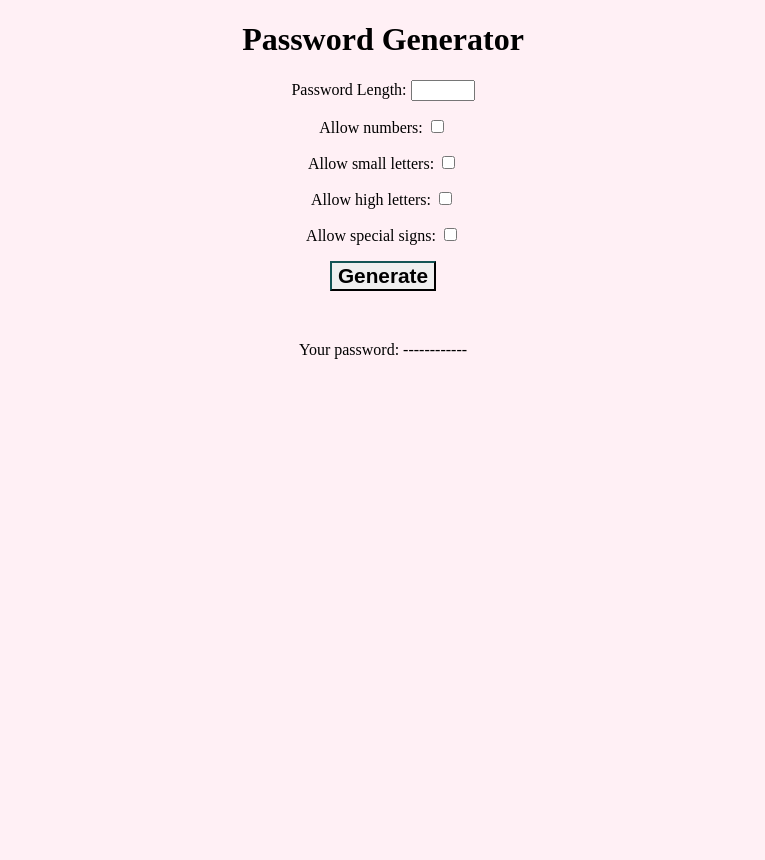
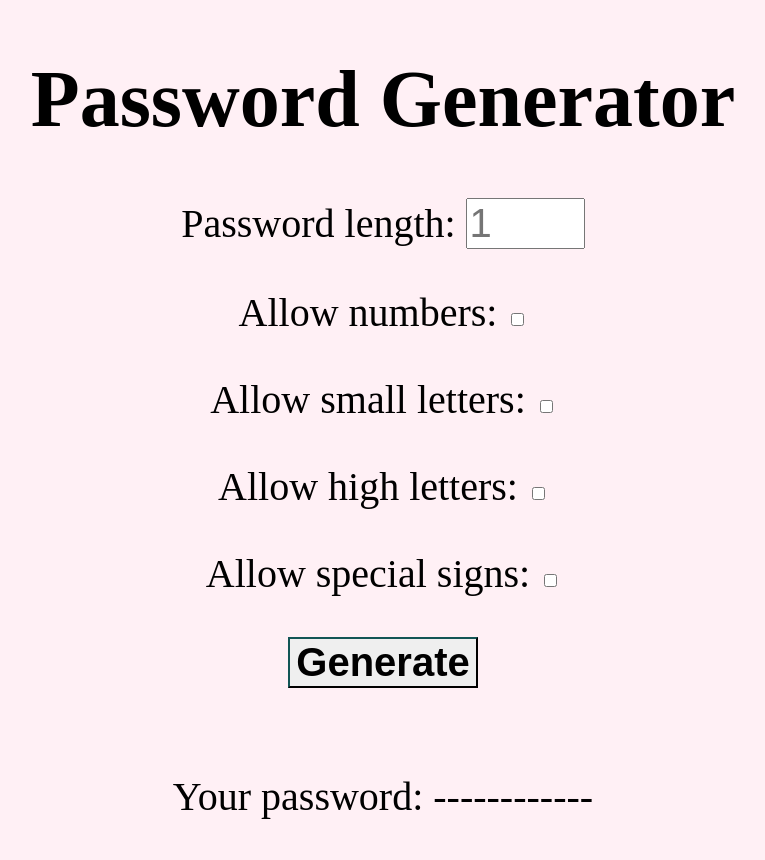
Before and after one commit to PiotrDebicki/Password-generator, a Flask app: page / in a window 1280 px wide. Shown: the whole page, without its empty margins (257-1022 px from the left). Before the commit the page ends 359 px from the top, so only its background shows below. Run offline with Flask 2, Linux system fonts and the light colour scheme.

Commit message:
css changes

```diff
--- a/static/index.css
+++ b/static/index.css
@@ -1,9 +1,16 @@
 body{
     background-color:lavenderblush;
     text-align: center;
+    text-size-adjust:initial;
+    font-size: 5ch;
 }
 .submit-button{
-    font-size:130%;
+    font-size: 2ch;
     border-color: #125555;
     font-weight: bold;
+    margin-bottom: 2ch;
 }
+.password-len-input{
+    width: 5ch;
+    font-size: 2ch;
+}
--- a/templates/index.html
+++ b/templates/index.html
@@ -17,13 +17,12 @@
     <h1>Password Generator</h1>
     <form method='POST'>
         {{ form.hidden_tag() }}
-        <p>Password Length: {{form.password_len}}</p>
+        <p>Password length: {{form.password_len(class="password-len-input", placeholder="1")}}</p>
         <p>Allow numbers: {{form.numbers}}</p>
         <p>Allow small letters: {{form.small_letters}}</p>
         <p>Allow high letters: {{form.high_letters}}</p>
         <p>Allow special signs: {{form.special_signs}}</p>
         <p>{{ form.submit(class="submit-button") }}</p>
-        <br>
         <p>Your password: {{answer}}</p>
     </form>
 </body>
```
